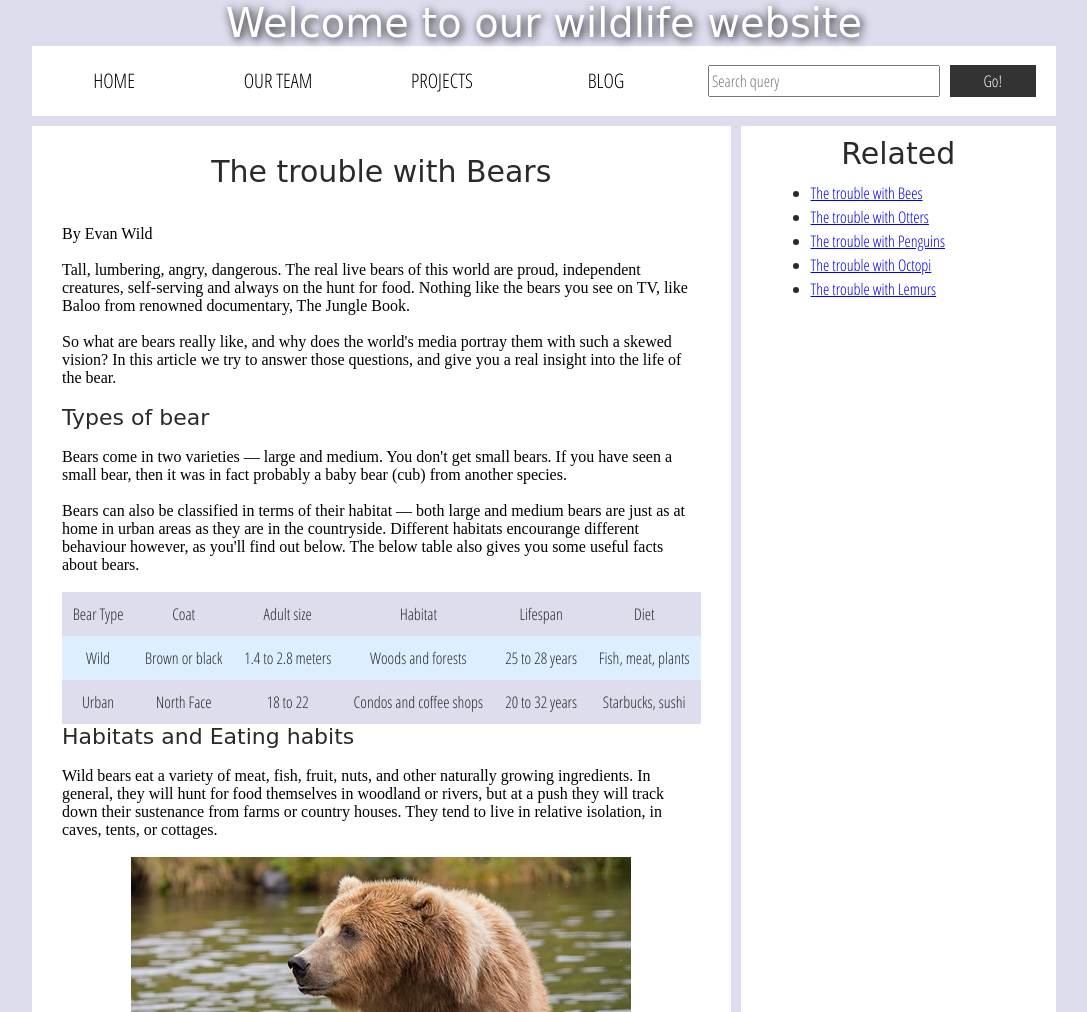
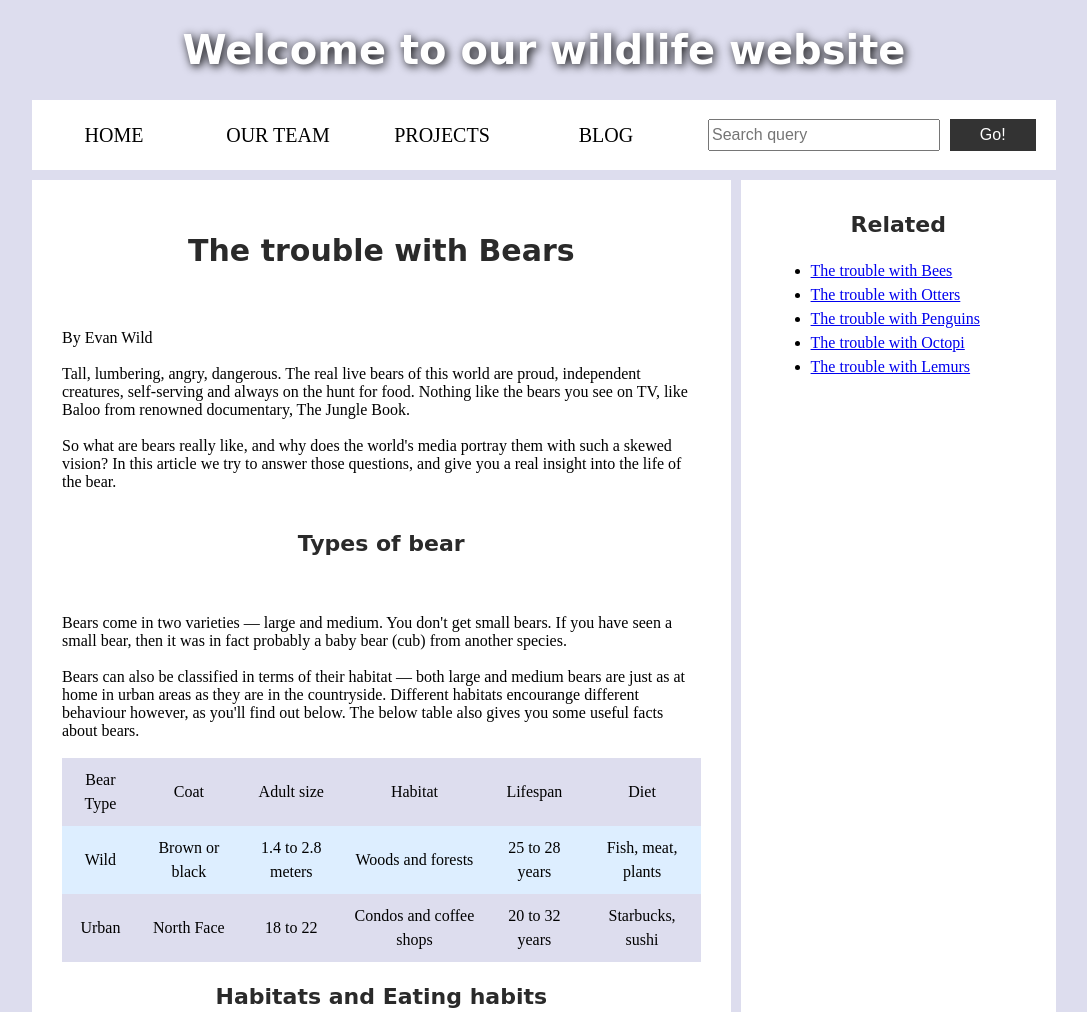
Before and after one commit to Frey0709/inft1206W25sec11, a plain HTML site: page ass5/index.html in a window 1280 px wide. Shown: the top 1012 px of the page, without its empty margins (96-1183 px from the left). Drawn offline with Linux system fonts and the light colour scheme; a web font is replaced by a local one.

Commit message:
Assignment 5
Finished

```diff
--- a/ass5/index.html
+++ b/ass5/index.html
@@ -12,11 +12,11 @@
     Date: April 11, 2025
     -->
 
-      <script src="http://html5shiv.googlecode.com/svn/trunk/html5.js"></script>
+    <script src="http://html5shiv.googlecode.com/svn/trunk/html5.js"></script>
   </head>
   <body>
     <div class="header" style="text-align: center;">
-      <font size="7">Welcome to our wildlife website</font>
+      <h1>Welcome to our wildlife website</h1>
     </div>
     <div class="nav">
       <ul>
@@ -35,7 +35,7 @@
       <article>
         <br>
         <div style="text-align: center;">
-          <font size="6">The trouble with Bears</font>
+          <h2>The trouble with Bears</h2>
         </div>
         <br><br>
         By Evan Wild
@@ -44,7 +44,7 @@
         <br><br>
         So what are bears really like, and why does the world's media portray them with such a skewed vision? In this article we try to answer those questions, and give you a real insight into the life of the bear.
         <br><br>
-        <font size="5">Types of bear</font>
+        <h3>Types of bear</h3>
         <br><br>
         Bears come in two varieties — large and medium. You don't get small bears. If you have seen a small bear, then it was in fact probably a baby bear (cub) from another species.
         <br><br>
@@ -81,7 +81,7 @@
           </tbody>
         </table>
 
-        <font size="5">Habitats and Eating habits</font>
+        <h3>Habitats and Eating habits</h3>
         <br><br>
         Wild bears eat a variety of meat, fish, fruit, nuts, and other naturally growing ingredients. In general, they will hunt for food themselves in woodland or rivers, but at a push they will track down their sustenance from farms or country houses. They tend to live in relative isolation, in caves, tents, or cottages.
         <br><br>
@@ -93,7 +93,7 @@
         <br><br>
         Urban bears will sleep anywhere they can, from bus shelters and parks, to the toilets in McDonald's, to their own apartment.
         <br><br>
-        <font size="5">Mating rituals</font>
+        <h3>Mating rituals</h3>
         <br><br>
         Bears are romantic creatures by nature, and will naturally look for a mate that they can spend the rest of their lives with. They will woo a potential suitor by making their dwelling look attractive — for example, with cave paintings or a bed of reeds in the case of a wild bear, and mood lighting and a Michael Bublé CD in the case of an urban bear.
         <br><br>
@@ -109,7 +109,7 @@
         <!-- End of Audio player -->
 
         <aside>
-          <font size="5">About the author</font>
+          <h3>About the author</h3>
         <br><br>
           Evan Wild is an unemployed plumber from Doncaster, who has been really "into" wildlife since childhood. He once went to Chester Zoo on holiday, but got ill after eating a doner kebab.
         <br><br>
@@ -118,7 +118,7 @@
         <section class="comments">
           <div class="show-hide">Show comments</div>
           <div class="comment-wrapper">
-            <font size="6">Add comment</font>
+            <h3>Add comment</h3>
             <form class="comment-form">
               <div class="flex-pair">
                 Your name:
@@ -133,7 +133,7 @@
               </div>
             </form>
 
-            <font size="6">Comments</font>
+            <h3>Comments</h3>
 
             <ul class="comment-container">
               <li>
@@ -147,7 +147,7 @@
 
       <div class="secondary">
         <div style="text-align: center;">
-          <font size="6">Related</font>
+          <h3>Related</h3>
         </div>
         <ul>
           <li><a href="#">The trouble with Bees</a></li>
--- a/ass5/style.css
+++ b/ass5/style.css
@@ -17,37 +17,33 @@ body {
 }
 
 /* || typography */
-
-font[size="7"], font[size="6"], font[size="5"] {
+h1, h2, h3 {
   font-family: 'Sonsie One', cursive;
   color: #2a2a2a;
 }
 
-p, input, li, table, label {
-  font-family: 'Open Sans Condensed', sans-serif;
-  color: #2a2a2a;
-}
-
-font[size="7"] {
+h1 {
   font-size: 4rem;
   text-align: center;
   color: white;
   text-shadow: 2px 2px 10px black;
 }
 
-font[size="6"] {
+h2 {
   font-size: 3rem;
   text-align: center;
 }
 
-font[size="5"] {
+h3 {
   font-size: 2.2rem;
+  text-align: center;
 }
 
 p, li, table {
   font-size: 1.6rem;
   line-height: 1.5;
 }
+
 
 /* || header layout */
 
```
